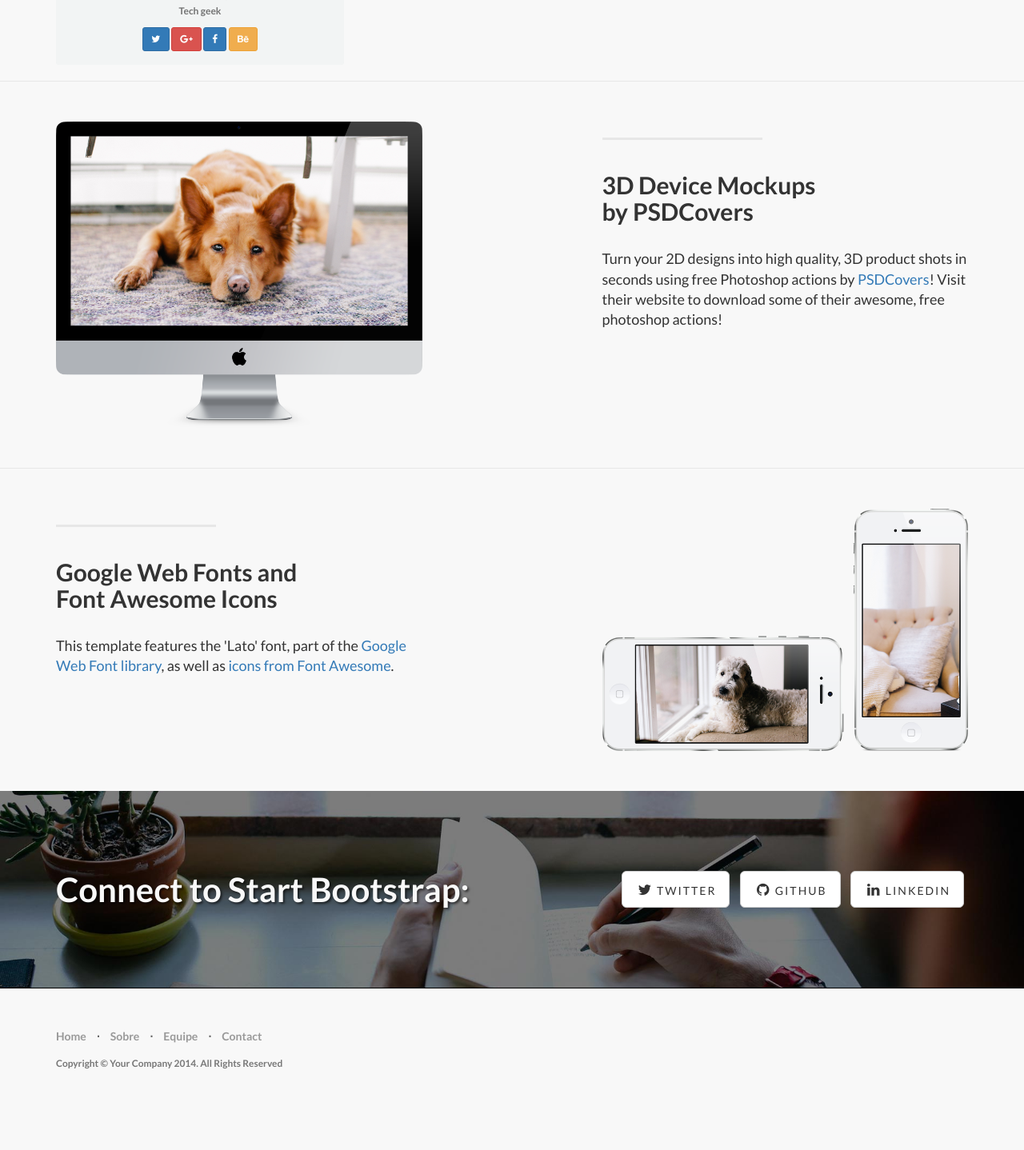
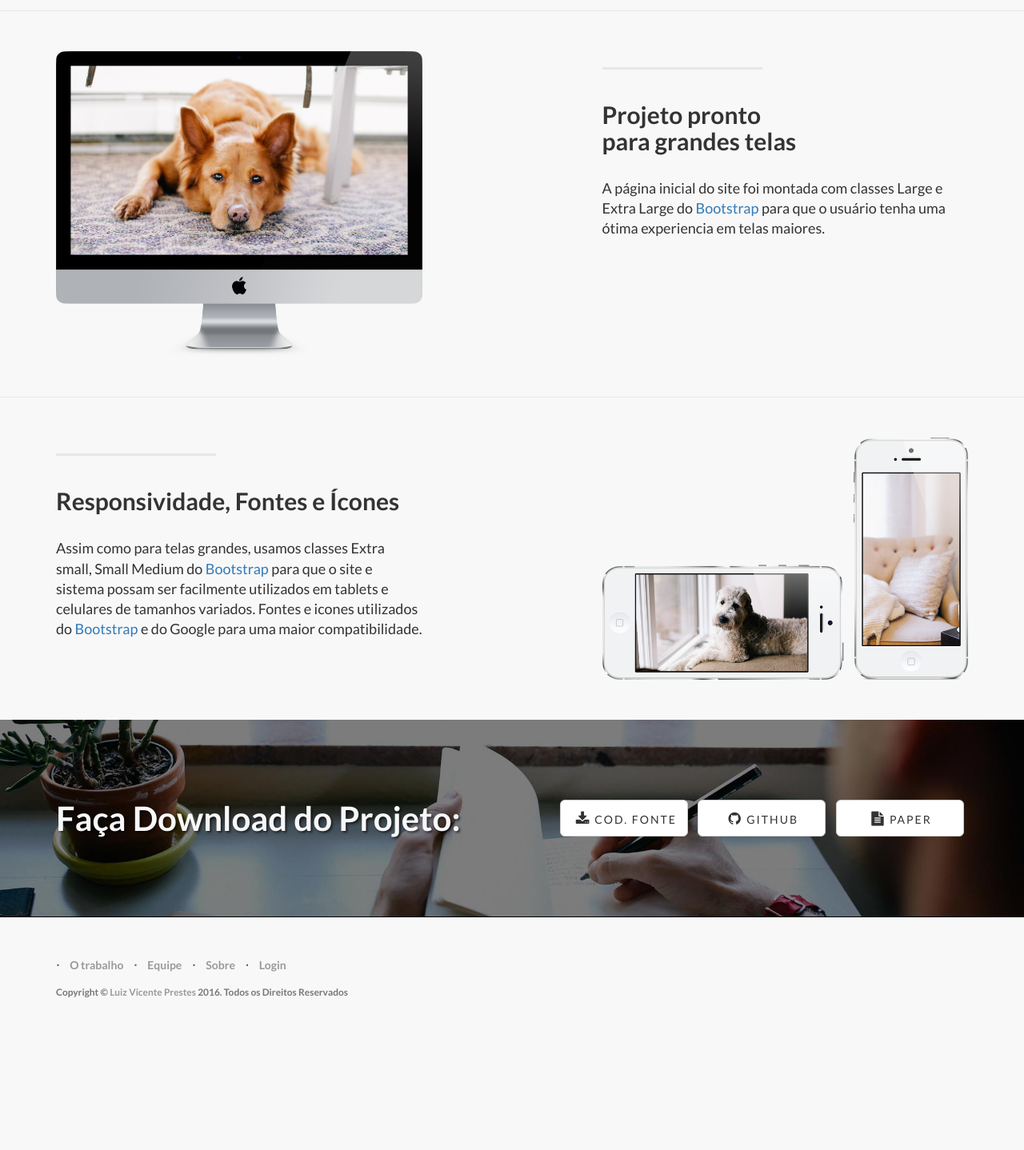
Before and after one commit to luizvicenteps/CRUD, a PHP site: page / in a window 1280 px wide. Shown: the part 1818-3256 px from the top of the page at 80% size. After the commit the page ends 3066 px from the top, so only its background shows below. Run offline with PHP 8.4, Linux system fonts and the light colour scheme; some libraries are stand-ins or nearby versions.

Commit message:
Atulizacao de validadir de login e atualizacao de index.html

```diff
--- a/admin/include/header.php
+++ b/admin/include/header.php
@@ -1,2 +1,4 @@
 <?php
 include_once ("../../include/header.php");
+
+define('NOIMAGE', 'https://letstalkbitcoin.com/files/avatars/default.jpg');
--- a/admin/include/menu.php
+++ b/admin/include/menu.php
@@ -12,7 +12,7 @@ $menu_usuario_nome = $_SESSION["nome"];
 $menu_usuario_sobrenome = $_SESSION['sobrenome'];
 $menu_usuario_apelido = $_SESSION["apelido"];
 $menu_usuario_email = $_SESSION["email"];
-$menu_usuario_img = "<img src='../img/".$_SESSION['foto_perfil']."' style='height: 100px' class='avatar img-circle' alt='avatar'";
+$menu_usuario_img = "<img src='".$_SESSION['foto_perfil']."' style='height: 100px' class='avatar img-circle' alt='avatar'";
 
 
 $mostra_menus = "
--- a/include/header.php
+++ b/include/header.php
@@ -1,4 +1,5 @@
 <?php
+
 //Include Conexao BD PDO
 include_once ("../classe/Database.php");
 //Include Conexao BD OLD
--- a/index.html
+++ b/index.html
@@ -52,13 +52,13 @@
                 <div class="collapse navbar-collapse" id="bs-example-navbar-collapse-1">
                     <ul class="nav navbar-nav navbar-right">
                         <li>
-                            <a href="#sobre">Sobre</a>
+                            <a href="#trabalho">O trabalho</a>
                         </li>
                         <li>
                             <a href="#equipe">Equipe</a>
                         </li>
                         <li>
-                            <a href="#contact">Contact</a>
+                            <a href="#sobre">Sobre</a>
                         </li>
                         <li>
                             <a href="admin/">Login</a>
@@ -72,27 +72,34 @@
 
 
         <!-- Header -->
-        <a name="sobre"></a>
+        <a name="trabalho"></a>
         <div class="intro-header">
             <div class="container">
 
                 <div class="row">
                     <div class="col-lg-12">
                         <div class="intro-message">
-                            <h1>Paper III - CRUD</h1>
-                            <h3>Simples demostração de um CRUD</h3>
+                            <h1>Desenvolvimento de Aplicações WEB</h1>
+                            <h2>Prática do Módulo III</h2>
                             <hr class="intro-divider">
-                            <ul class="list-inline intro-social-buttons">
+                            <br>
+                            <h3>Professor Elson Pessoa Vasques</h3>
+                            <h4>Centro Universitário Leonardo da Vinci - UNIASSELVI</h4>
+                            <h4>Superior de Tecnologia em <br>Análise e Desenvolvimento de Sistemas </h4>
+                            <h4>ADS0035</h4>
+                            <br>
+                            <hr class="intro-divider">
+<!--                            <ul class="list-inline intro-social-buttons">
                                 <li>
-                                    <a href="#" class="btn btn-default btn-lg"><i class="fa fa-twitter fa-fw"></i> <span class="network-name">Twitter</span></a>
+                                    <a href="download/201611_CRUD.zip" class="btn btn-default btn-lg" style="width: 200px"><i class="fa fa-download fa-fw"></i> <span class="network-name">Download</span></a>
                                 </li>
                                 <li>
-                                    <a href="https://github.com/luizvicenteps/CRUD" target="_blank" class="btn btn-default btn-lg"><i class="fa fa-github fa-fw"></i> <span class="network-name">Github - CRUD</span></a>
+                                    <a href="https://github.com/luizvicenteps/CRUD" target="_blank" class="btn btn-default btn-lg" style="width: 200px"><i class="fa fa-github fa-fw"></i> <span class="network-name">Github</span></a>
                                 </li>
                                 <li>
-                                    <a href="#" class="btn btn-default btn-lg"><i class="fa fa-linkedin fa-fw"></i> <span class="network-name">Linkedin</span></a>
+                                    <a href="download/201611_paper_III.pdf" class="btn btn-default btn-lg" style="width: 200px"><i class="fa fa-file-text fa-fw"></i> <span class="network-name">Paper</span></a>
                                 </li>
-                            </ul>
+                            </ul>-->
                         </div>
                     </div>
                 </div>
@@ -113,8 +120,8 @@
                     <div class="col-md-4 col-sm-6 ">
                         <hr class="section-heading-spacer">
                         <div class="clearfix"></div>
-                        <h2 class="section-heading">DESENVOLVIMENTO <br>DE APLICAÇÕES WEB</h2>
-                        <p class="lead">Com o advento da internet, e a expansão de sua utilização no dia a dia, o foco do desenvolvimento para desktops vem sendo desviado para a web, por ser acessado de qualquer sistema, em qualquer dispositivo com um simples navegador que tenha suporte, o que faz com que cada vez mais surja novas tecnologias, plataformas de desenvolvimento, entre outros. Além disso, o foco de segurança na web tem seguido a mesma velocidade do desenvolvimento, pois cada vez mais os alvos de ataques vem sendo grandes serviços, por causa do valor da informação contida neles, muito valiosa nessa nova era da informação.</p>
+                        <h2 class="section-heading">EQUIPE</h2>
+                        <p class="lead" style="text-align: justify;">A equipe é formada pelos 5 integrantes apresentados, onde todos se empenharam ao máximo para o desenvolvimento do trabalho.</p>
                     </div>
 <!--                    <div class="col-sm-12 col-md-9">-->
 
@@ -306,7 +313,7 @@
                 <script type="text/javascript"></script>
             </div>
             <!-- /.content-section-a -->
-
+ <a  name="sobre"></a>
             <div class="content-section-b">
 
                 <div class="container">
@@ -315,8 +322,8 @@
                         <div class="col-lg-5 col-lg-offset-1 col-sm-push-6  col-sm-6">
                             <hr class="section-heading-spacer">
                             <div class="clearfix"></div>
-                            <h2 class="section-heading">3D Device Mockups<br>by PSDCovers</h2>
-                            <p class="lead">Turn your 2D designs into high quality, 3D product shots in seconds using free Photoshop actions by <a target="_blank" href="http://www.psdcovers.com/">PSDCovers</a>! Visit their website to download some of their awesome, free photoshop actions!</p>
+                            <h2 class="section-heading">Projeto pronto<br> para grandes telas</h2>
+                            <p class="lead">A página inicial do site foi montada com classes Large e Extra Large do <a href="http://getbootstrap.com/">Bootstrap</a> para que o usuário tenha uma ótima experiencia em telas maiores.</p>
                         </div>
                         <div class="col-lg-5 col-sm-pull-6  col-sm-6">
                             <img class="img-responsive" src="img/dog.png" alt="">
@@ -337,8 +344,8 @@
                         <div class="col-lg-5 col-sm-6">
                             <hr class="section-heading-spacer">
                             <div class="clearfix"></div>
-                            <h2 class="section-heading">Google Web Fonts and<br>Font Awesome Icons</h2>
-                            <p class="lead">This template features the 'Lato' font, part of the <a target="_blank" href="http://www.google.com/fonts">Google Web Font library</a>, as well as <a target="_blank" href="http://fontawesome.io">icons from Font Awesome</a>.</p>
+                            <h2 class="section-heading">Responsividade, Fontes e Ícones</h2>
+                            <p class="lead">Assim como para telas grandes, usamos classes Extra small, Small Medium do <a href="http://getbootstrap.com/">Bootstrap</a> para que o site e sistema possam ser facilmente utilizados em tablets e celulares de tamanhos variados. Fontes e icones utilizados do <a href="http://getbootstrap.com/">Bootstrap</a> e do Google para uma maior compatibilidade. </p>
                         </div>
                         <div class="col-lg-5 col-lg-offset-2 col-sm-6">
                             <img class="img-responsive" src="img/phones.png" alt="">
@@ -351,25 +358,25 @@
             </div>
             <!-- /.content-section-a -->
 
-            <a  name="contact"></a>
+
             <div class="banner">
 
                 <div class="container">
 
                     <div class="row">
                         <div class="col-lg-6">
-                            <h2>Connect to Start Bootstrap:</h2>
+                            <h2>Faça Download do Projeto:</h2>
                         </div>
                         <div class="col-lg-6">
                             <ul class="list-inline banner-social-buttons">
                                 <li>
-                                    <a href="https://twitter.com/SBootstrap" class="btn btn-default btn-lg"><i class="fa fa-twitter fa-fw"></i> <span class="network-name">Twitter</span></a>
+                                    <a href="download/201611_CRUD.zip" class="btn btn-default btn-lg" style="width: 160px"><i class="fa fa-download fa-fw"></i> <span class="network-name">Cod. Fonte</span></a>
                                 </li>
                                 <li>
-                                    <a href="https://github.com/IronSummitMedia/startbootstrap" class="btn btn-default btn-lg"><i class="fa fa-github fa-fw"></i> <span class="network-name">Github</span></a>
+                                    <a href="https://github.com/luizvicenteps/CRUD" target="_blank" class="btn btn-default btn-lg" style="width: 160px"><i class="fa fa-github fa-fw"></i> <span class="network-name">Github</span></a>
                                 </li>
                                 <li>
-                                    <a href="#" class="btn btn-default btn-lg"><i class="fa fa-linkedin fa-fw"></i> <span class="network-name">Linkedin</span></a>
+                                    <a href="download/201611_paper_III.pdf" class="btn btn-default btn-lg" style="width: 160px"><i class="fa fa-file-text fa-fw"></i> <span class="network-name">Paper</span></a>
                                 </li>
                             </ul>
                         </div>
@@ -387,8 +394,13 @@
                     <div class="row">
                         <div class="col-lg-12">
                             <ul class="list-inline">
+                                <li class="footer-menu-divider">&sdot;</li>
                                 <li>
-                                    <a href="#">Home</a>
+                                    <a href="#trabalho">O trabalho</a>
+                                </li>
+                                <li class="footer-menu-divider">&sdot;</li>
+                                <li>
+                                    <a href="#equipe">Equipe</a>
                                 </li>
                                 <li class="footer-menu-divider">&sdot;</li>
                                 <li>
@@ -396,14 +408,10 @@
                                 </li>
                                 <li class="footer-menu-divider">&sdot;</li>
                                 <li>
-                                    <a href="#equipe">Equipe</a>
-                                </li>
-                                <li class="footer-menu-divider">&sdot;</li>
-                                <li>
-                                    <a href="#contact">Contact</a>
+                                    <a href="admin/">Login</a>
                                 </li>
                             </ul>
-                            <p class="copyright text-muted small">Copyright &copy; Your Company 2014. All Rights Reserved</p>
+                            <p class="copyright text-muted small">Copyright &copy; <a href="http://luizvicenteps.com.br" target="_blank">Luiz Vicente Prestes </a> 2016. Todos os Direitos Reservados</p>
                         </div>
                     </div>
                 </div>
```
Also changed, not shown: admin/conteudo/core/validatelogin.php (+11 -2 lines).
